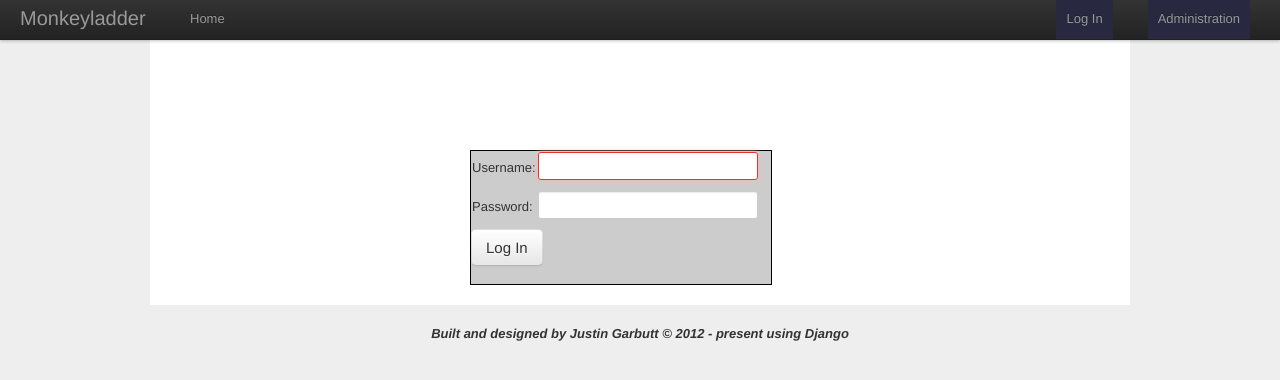
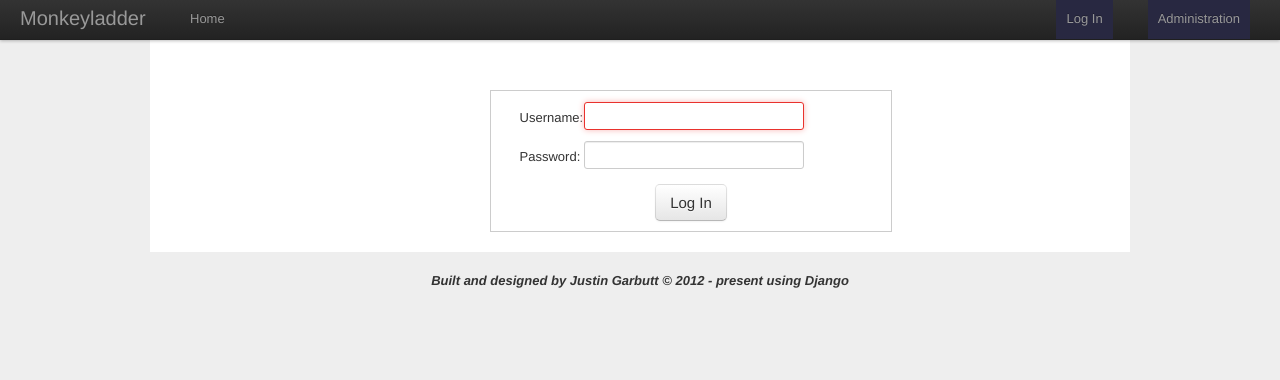
Before and after one commit to garjust/monkeyladder, a Django app: page /accounts/login/ in a window 1280 px wide. Shown: the top 380 px of the page. Run offline with Django 3.2, Linux system fonts and the light colour scheme; parts of the project's set-up code (start-up, migrations or seed data) failed here and were passed over; some libraries are stand-ins or nearby versions.

Commit message:
settings files in settings module and style changes

```diff
--- a/matches/views.py
+++ b/matches/views.py
@@ -7,7 +7,6 @@ from core.models import Ladder
 
 from matches.logic import MatchCreator
 
-@login_required(login_url="/accounts/login")
 def matches(request, ladder_id):
     ladder = get_object_or_404(Ladder, pk=ladder_id)
     if request.POST:
@@ -21,6 +20,7 @@ def _view_matches(request, ladder):
         context_instance=RequestContext(request)
     )
 
+@login_required(login_url="/accounts/login")
 def _create_match(request, ladder):
     player_one = (request.POST['match-first-player-name'], request.POST['match-first-player-score'])
     player_two = (request.POST['match-second-player-name'], request.POST['match-second-player-score'])
--- a/monkeyladder/common.py
+++ b/monkeyladder/settings/common.py
@@ -1,6 +1,6 @@
 import os
 
-PROJECT_ROOT = os.path.abspath(os.path.join(__file__, "..", "..")).replace("\\", "/")
+PROJECT_ROOT = os.path.abspath(os.path.join(__file__, "..", "..", "..")).replace("\\", "/")
 
 ROOT_URLCONF = 'monkeyladder.urls'
 LOGIN_REDIRECT_URL = '/ladders/home'
--- a/monkeyladder/development.py
+++ b/monkeyladder/settings/development.py
@@ -16,7 +16,7 @@ TIME_ZONE = 'America/Toronto'
 DATABASES = {
     'default': {
         'ENGINE': 'django.db.backends.sqlite3',
-        'NAME': 'D:/db/monkeyladder.db',
+        'NAME': 'C:/db/monkeyladder.db',
     }
 }
 
--- /dev/null
+++ b/static/login.css
@@ -0,0 +1,53 @@
+.login-div {
+     background-color: #ccc;
+     border: 1px solid #000;
+     margin-left: auto;
+     margin-right: auto;
+ }
+
+ .login-inner-div {
+
+ }
+
+ .monkey-form-span .error {
+	text-align: center;
+	color: red;
+	font-style: italic;
+	font-size: 120%;
+}
+
+.monkey-form-span .success {
+	text-align: center;
+	color: green;
+	font-style: italic;
+	font-size: 120%;
+}
+
+.monkey-form-div {
+	margin: 40px auto auto auto;
+	width: 400px;
+	border: 1px solid #ccc;
+}
+
+.monkey-form-div > form {
+	margin-top: 10px;
+	margin-bottom: 10px;
+}
+
+.monkey-form-div > table {
+	width: 100%;
+}
+
+.monkey-form-div td {
+	padding-left: 10%;
+}
+
+.monkey-form-submit-div {
+	margin: 5px 5px 5px 5px;
+	text-align: center;
+}
+
+.monkey-form-submit-div > input {
+	margin-left: auto;
+	margin-right: auto;
+}
--- a/templates/registration/login.html
+++ b/templates/registration/login.html
@@ -1,34 +1,14 @@
 {% extends "base.html" %}
 
-{% block head %}
-
-<style type="text/css">
-    .login-div {
-        background-color: #ccc;
-        border: 1px solid #000;
-
-
-        margin-left: auto;
-        margin-right: auto;
-        margin-top: 100px;
-    }
-    .login-inner-div {
-        margin: 1em, 1em, 1em, 1em;
-    }
-</style>
-
-{% endblock %}
-
 {% block content %}
-
 {% if form.errors %}
 <p>Your username and password didn't match. Please try again.</p>
 {% endif %}
 <div class="container">
 <div class="row">
     <div class="span4">&nbsp;</div>
-    <div class="span4 login-div">
-        <div class="login-inner-div">
+    <div class="span4 monkey-form-span">
+        <div class="monkey-form-div">
             <form method="post" action="{% url django.contrib.auth.views.login %}">{% csrf_token %}
                 <table>
                     <tr>
@@ -40,13 +20,13 @@
                         <td>{{ form.password }}</td>
                     </tr>
                 </table>
-
-                <input class="btn btn-large" type="submit" value="Log In" />
+				<div class="monkey-form-submit-div">
+                	<input class="btn btn-large" type="submit" value="Log In" />
+                </div>
                 <input type="hidden" name="next" value="{{ next }}" />
             </form>
         </div>
     </div>
 </div>
 </div>
-
 {% endblock %}
--- a/templates/styles.html
+++ b/templates/styles.html
@@ -8,3 +8,4 @@
 <link rel="stylesheet" href="/static/footer.css">
 <link rel="stylesheet" href="/static/navbar.css">
 <link rel="stylesheet" href="/static/ladders.css">
+<link rel="stylesheet" href="/static/login.css">
```
Also changed, not shown: monkeyladder/settings/__init__.py (added).
